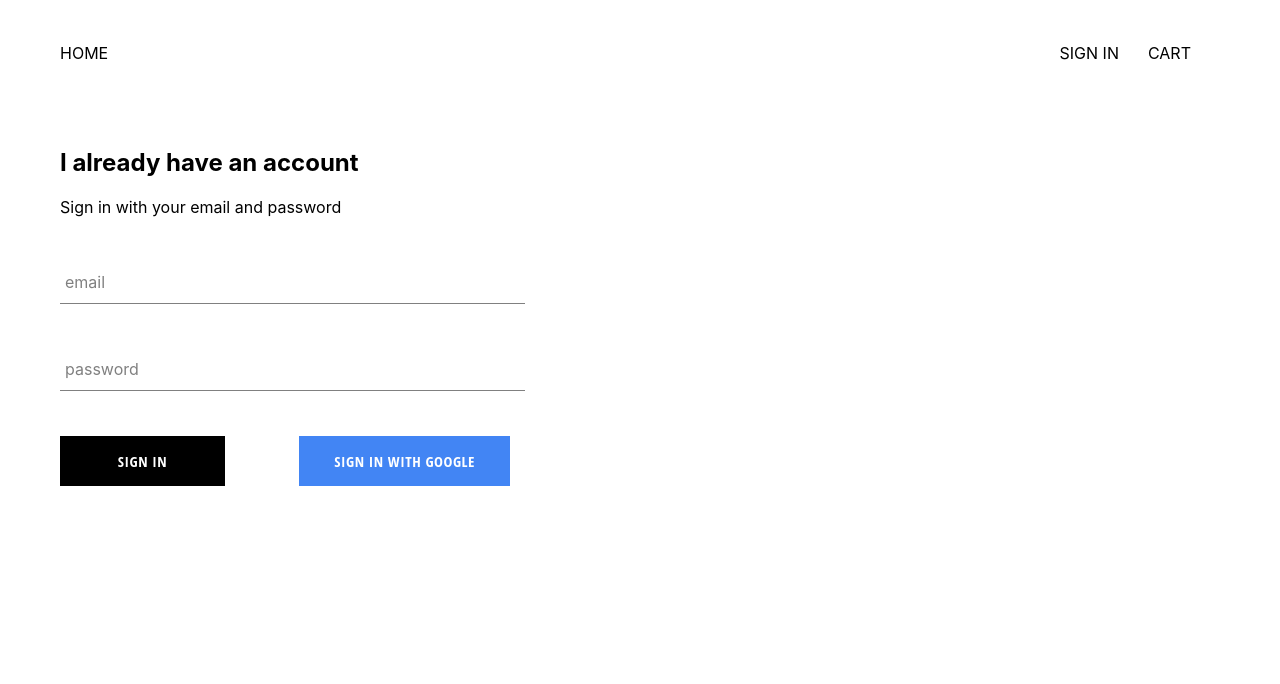
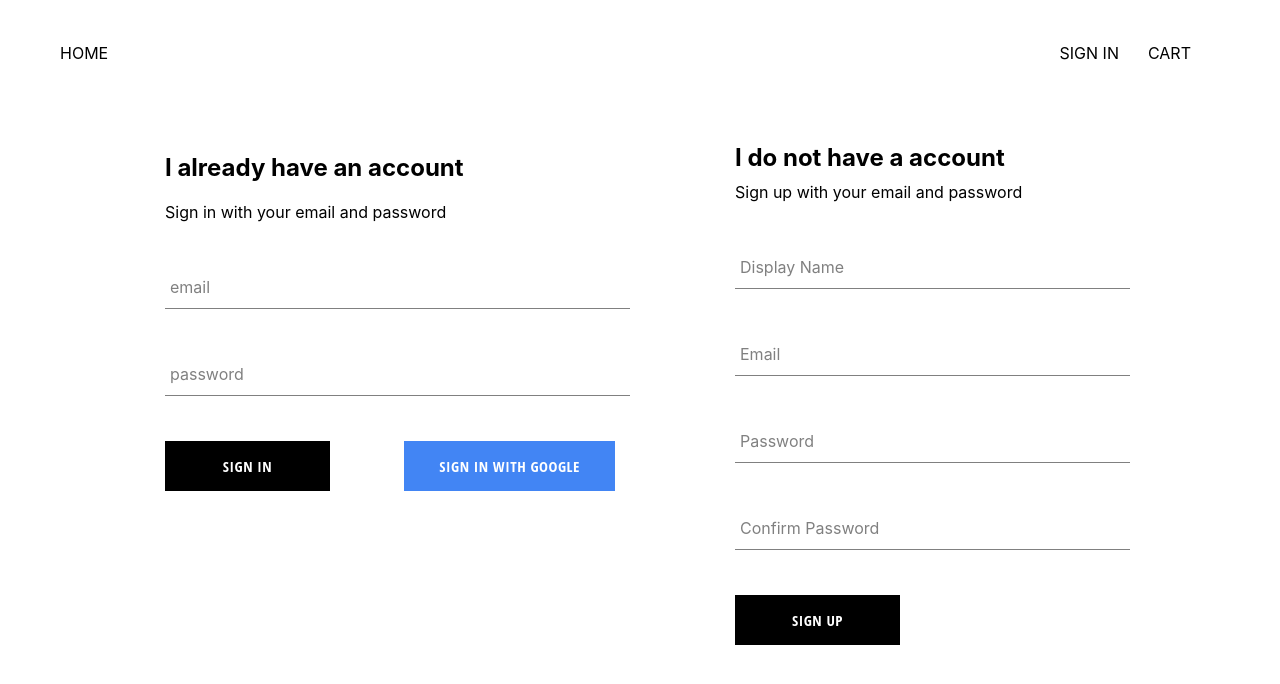
Before and after one commit to satyajitkumthekar/sugar, a React (Create React App) app: page /signin in a window 1280 px wide. Shown: the top 684 px of the page. Built offline with nearby package versions, Linux system fonts and the light colour scheme; no server answers.

Commit message:
added sign up

```diff
--- /dev/null
+++ b/src/components/sign-up/sign-up.component.jsx
@@ -0,0 +1,103 @@
+import React from 'react';
+
+import FormInput from '../form-input/form-input.component';
+import CustomButton from '../custom-button/custom-button.component';
+
+import { auth, createUserProfileDocument } from '../../firebase/firebase.utils';
+
+import './sign-up.styles.scss';
+
+class SignUp extends React.Component {
+  constructor() {
+    super();
+
+    this.state = {
+      displayName: '',
+      email: '',
+      password: '',
+      confirmPassword: ''
+    };
+  }
+
+  handleSubmit = async event => {
+    event.preventDefault();
+
+    const { displayName, email, password, confirmPassword } = this.state;
+
+    if (password !== confirmPassword) {
+      alert("passwords don't match");
+      return;
+    }
+
+    try {
+      const { user } = await auth.createUserWithEmailAndPassword(
+        email,
+        password
+      );
+
+      await createUserProfileDocument(user, { displayName });
+
+      this.setState({
+        displayName: '',
+        email: '',
+        password: '',
+        confirmPassword: ''
+      });
+    } catch (error) {
+      console.error(error);
+    }
+  };
+
+  handleChange = event => {
+    const { name, value } = event.target;
+
+    this.setState({ [name]: value });
+  };
+
+  render() {
+    const { displayName, email, password, confirmPassword } = this.state;
+    return (
+      <div className='sign-up'>
+        <h2 className='title'>I do not have a account</h2>
+        <span>Sign up with your email and password</span>
+        <form className='sign-up-form' onSubmit={this.handleSubmit}>
+          <FormInput
+            type='text'
+            name='displayName'
+            value={displayName}
+            onChange={this.handleChange}
+            label='Display Name'
+            required
+          />
+          <FormInput
+            type='email'
+            name='email'
+            value={email}
+            onChange={this.handleChange}
+            label='Email'
+            required
+          />
+          <FormInput
+            type='password'
+            name='password'
+            value={password}
+            onChange={this.handleChange}
+            label='Password'
+            required
+          />
+          <FormInput
+            type='password'
+            name='confirmPassword'
+            value={confirmPassword}
+            onChange={this.handleChange}
+            label='Confirm Password'
+            required
+          />
+          <CustomButton type='submit'>SIGN UP</CustomButton>
+        </form>
+      </div>
+    );
+  }
+}
+
+export default SignUp;
--- /dev/null
+++ b/src/components/sign-up/sign-up.styles.scss
@@ -0,0 +1,10 @@
+.sign-up {
+    display: flex;
+    flex-direction: column ;
+    width:380px;
+
+
+    .title {
+        margin:10px 0;
+    }
+}
--- a/src/pages/sign-in-and-sign-up/sign-in-and-sign-up.component.jsx
+++ b/src/pages/sign-in-and-sign-up/sign-in-and-sign-up.component.jsx
@@ -1,10 +1,12 @@
 import React from 'react';
 import './sign-in-and-sign-up.styles.scss';
 import SignIn from '../../components/sign-in/sign-in.component';
+import SignUp from '../../components/sign-up/sign-up.component';
 
 const SignInAndSignUpPage = () => (
     <div className='sign-in-and-sign-up'>
         <SignIn/>
+        <SignUp/>
     </div>
 )
 
--- a/src/pages/sign-in-and-sign-up/sign-in-and-sign-up.styles.scss
+++ b/src/pages/sign-in-and-sign-up/sign-in-and-sign-up.styles.scss
@@ -0,0 +1,7 @@
+.sign-in-and-sign-up {
+    width:950px;
+    display: flex;
+    flex-direction: row;
+    justify-content: space-between;
+    margin: 30px auto;
+}
```
